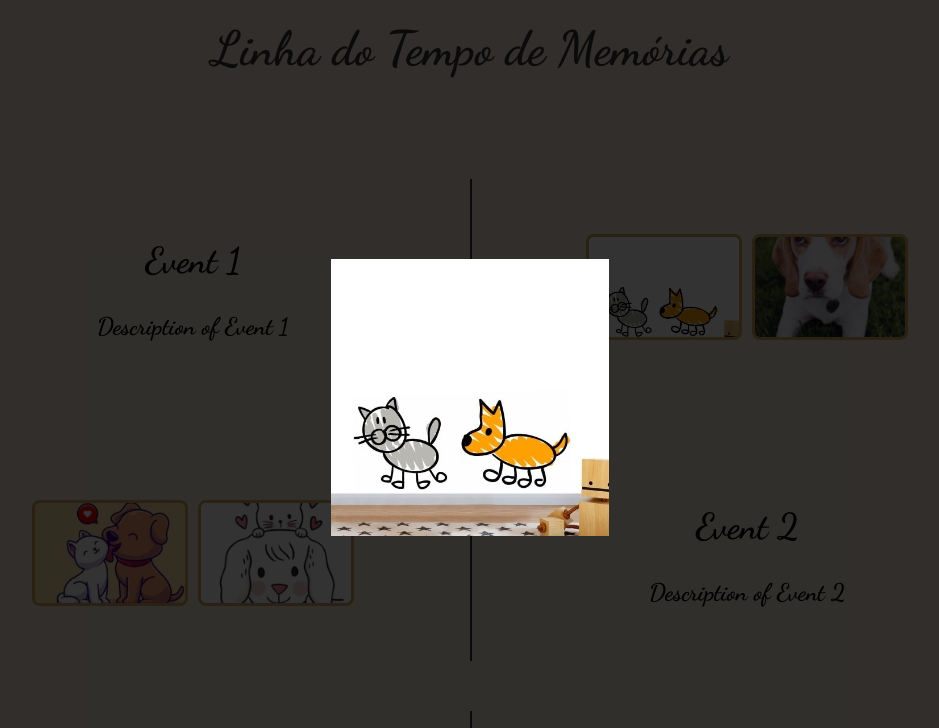
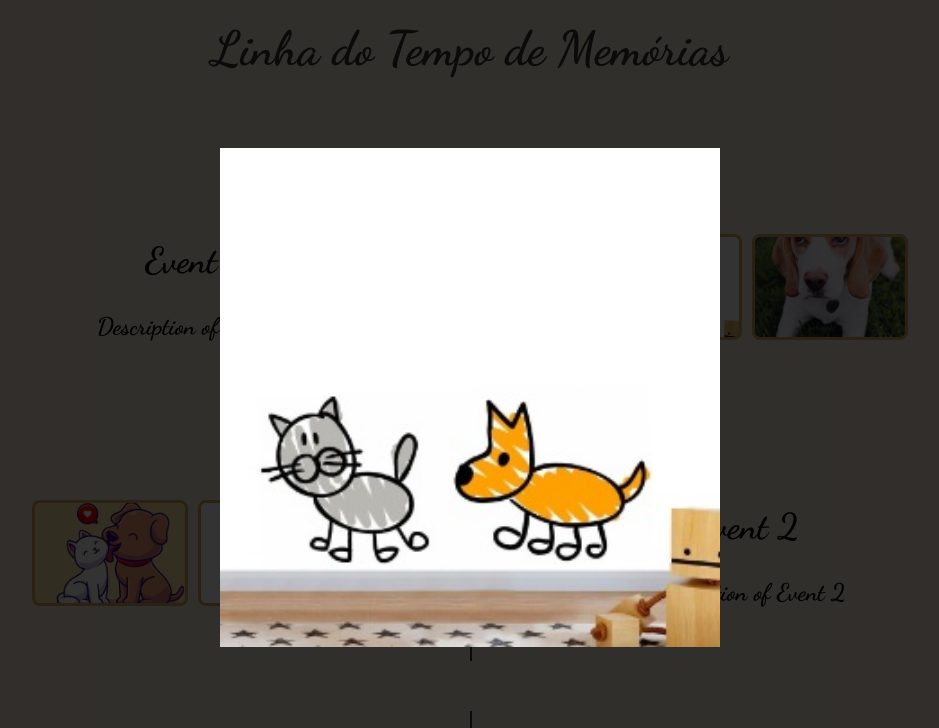
Before and after one commit to baitolasrl/baitolas_timeline, a plain HTML site: page index.html in a window 1280 px wide. Both pictures are taken after a click on the picture 834 px from the left and 287 px from the top of the page. Shown: the top 728 px of the page, without its empty margins (170-1109 px from the left). Drawn offline with nearby package versions, Linux system fonts and the light colour scheme.

Commit message:
restore backup

```diff
--- a/index.html
+++ b/index.html
@@ -2,7 +2,6 @@
 <html lang="pt">
 <head>
 <meta charset="UTF-8">
-<meta name="viewport" content="width=device-width, initial-scale=1.0">
 <title>Timeline de Fotos</title>
 <link href="https://fonts.googleapis.com/css2?family=Dancing+Script:wght@700&family=Playfair+Display:wght@400;700&display=swap" rel="stylesheet">
 <style>
@@ -121,10 +120,7 @@
   }
 
   .modal-content img {
-    max-width: 100%;
-    max-height: 100vh; /* Garante que a altura máxima não ultrapasse a tela */
-    object-fit: contain; /* Ajusta a imagem para caber no modal sem distorções */
-    margin: auto; /* Centraliza a imagem no modal */
+    width: 100%;
   }
 
   /* Responsividade para dispositivos móveis */
@@ -155,6 +151,7 @@
       font-size: 1.2rem;
     }
   }
+
 </style>
 </head>
 <body>
```
